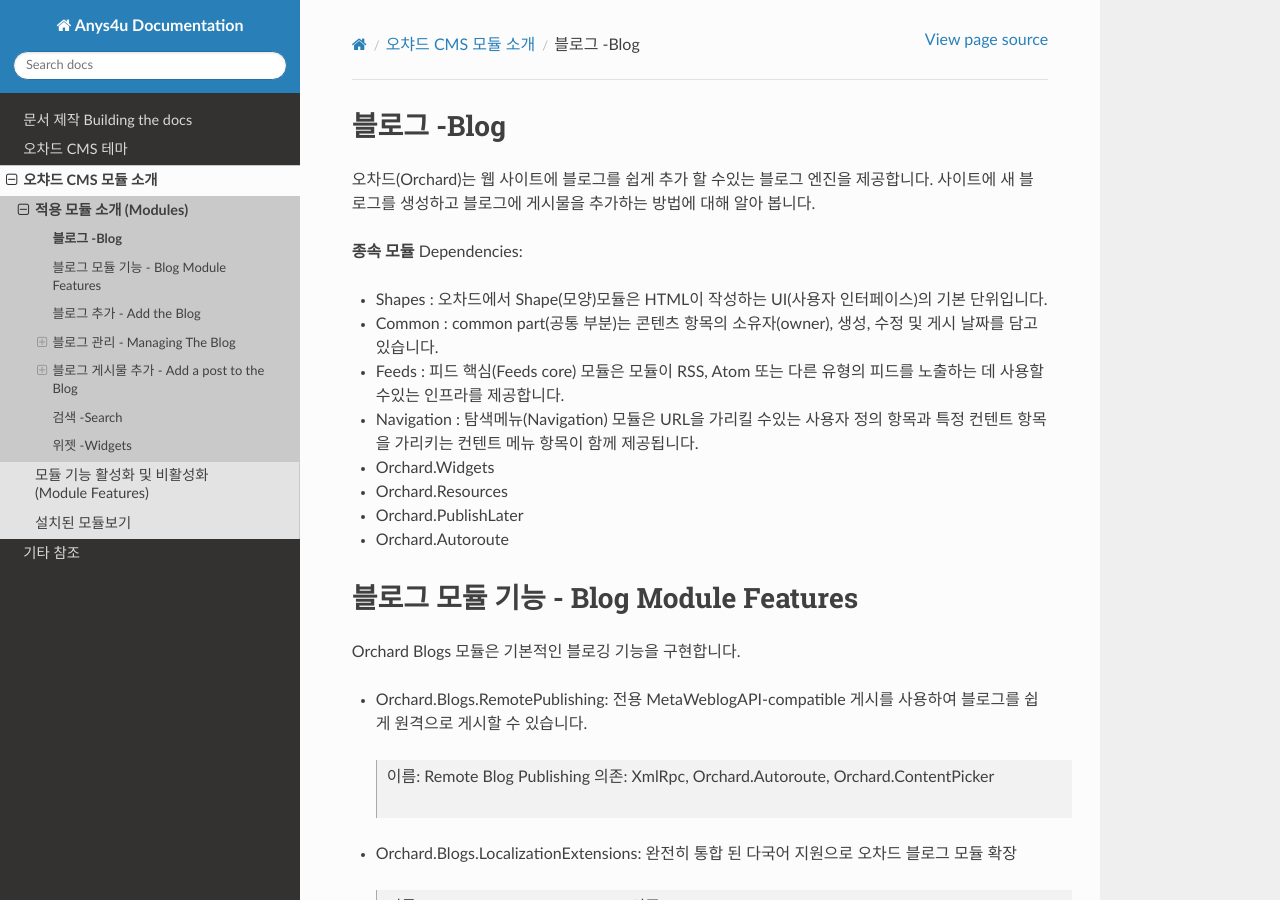
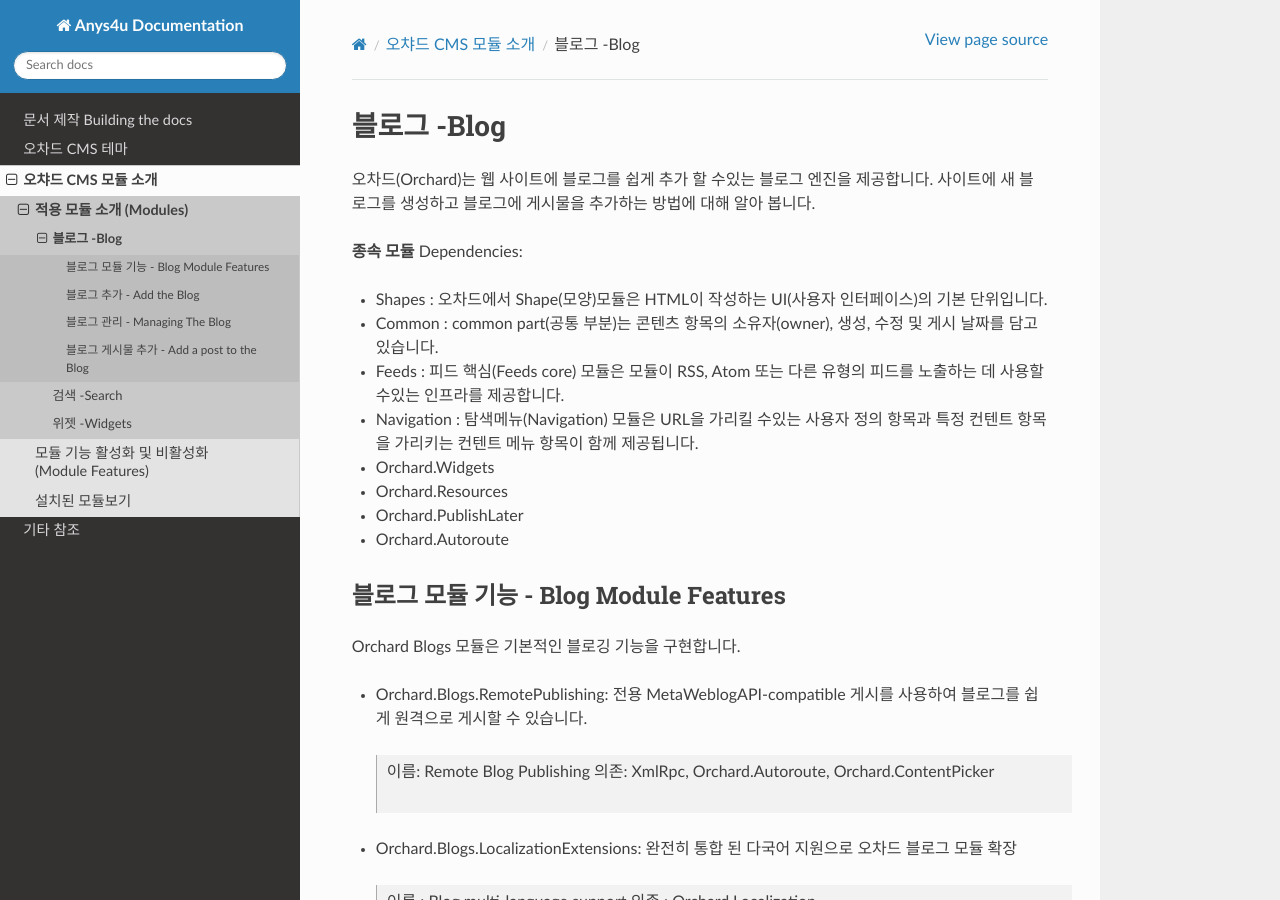
Before and after one commit to atozkr/Any4uDoc, a Sphinx documentation site: the page built from docs/modules/orchard-Blogs.md, in a window 1280 px wide and 900 px high. Built offline with Sphinx 7.4.7 and the Read the Docs theme 2.0.0, drawn with Linux system fonts in a browser that asks for light colours; formulas are drawn with MathJax 3.

```diff
--- a/docs/modules/orchard-Blogs.md
+++ b/docs/modules/orchard-Blogs.md
@@ -1,4 +1,4 @@
-### 블로그 -Blog
+## 블로그 -Blog
 
 오차드(Orchard)는 웹 사이트에 블로그를 쉽게 추가 할 수있는 블로그 엔진을 제공합니다.  사이트에 새 블로그를 생성하고 블로그에 게시물을 추가하는 방법에 대해 알아 봅니다.
 
```
